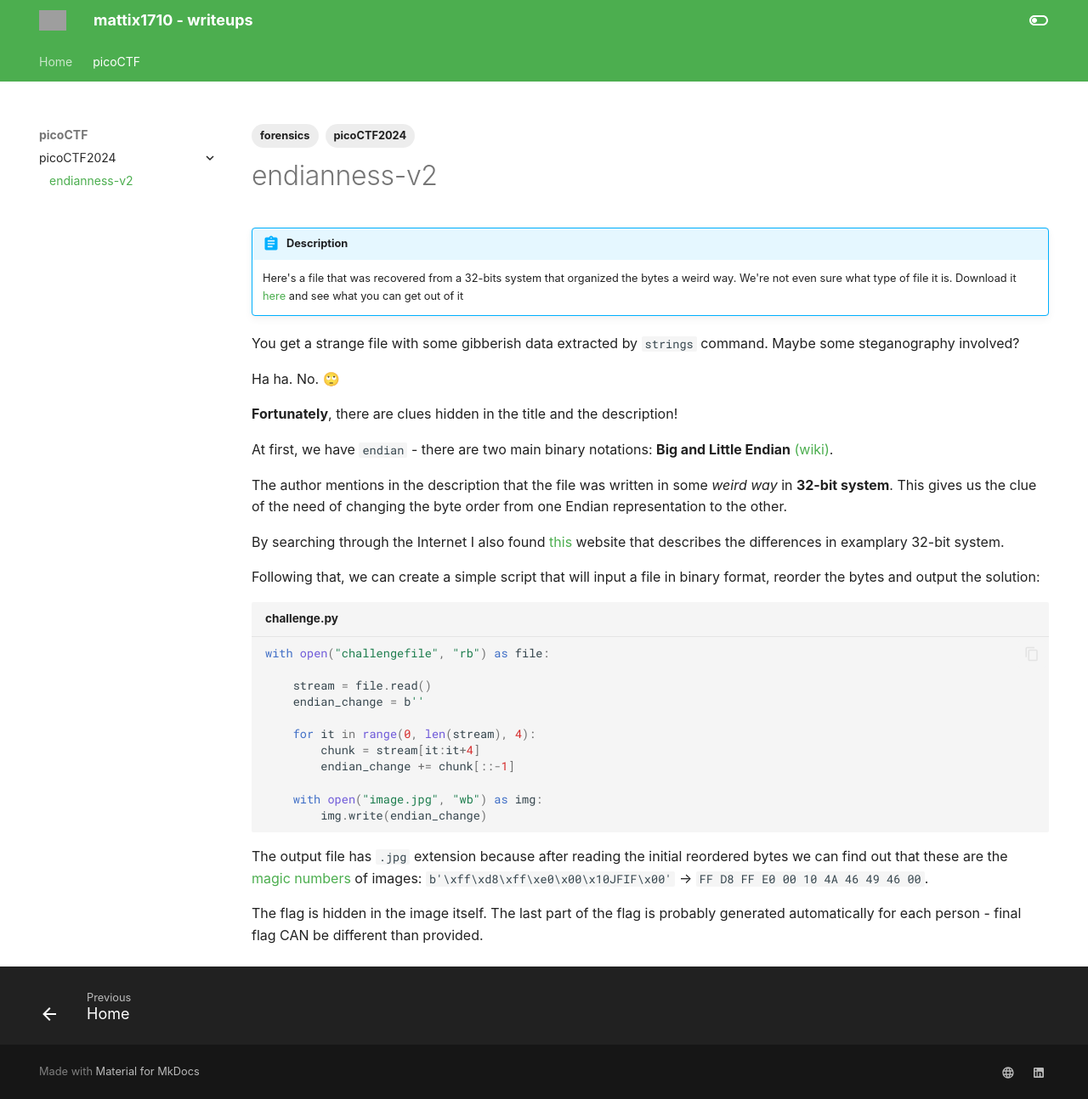
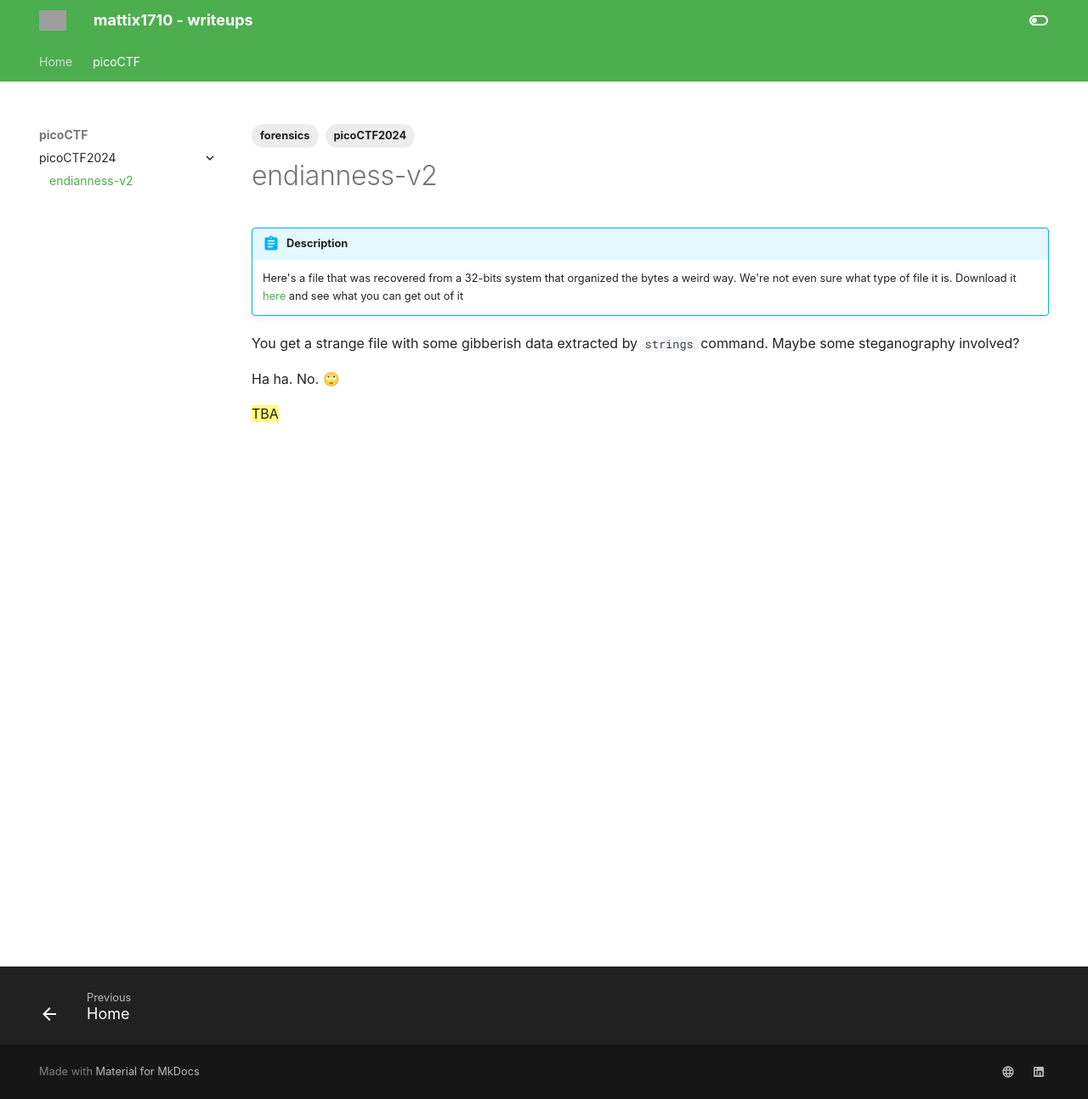
Before and after one commit to mattix1710/writeups, an MkDocs documentation site: the page built from docs/picoCTF/endianness-v2.md, in a window 1280 px wide and 1294 px high. Shown: the whole window at 85% size. Built offline with MkDocs 1.6.1 and Material for MkDocs 9.7.7, drawn with Linux system fonts in a browser that asks for light colours; some web fonts are replaced; grey boxes are pictures that could not be loaded.

````diff
--- a/docs/picoCTF/endianness-v2.md
+++ b/docs/picoCTF/endianness-v2.md
@@ -13,31 +13,4 @@
 
 Ha ha. No. 🙄
 
-**Fortunately**, there are clues hidden in the title and the description!
-
-At first, we have `endian` - there are two main binary notations: **Big and Little Endian** [(wiki)](https://en.wikipedia.org/wiki/Endianness).
-
-The author mentions in the description that the file was written in some _weird way_ in **32-bit system**. This gives us the clue of the need of changing the byte order from one Endian representation to the other.
-
-By searching through the Internet I also found [this](https://www.eecis.udel.edu/~davis/cpeg222/AssemblyTutorial/Chapter-15/ass15_3.html) website that describes the differences in examplary 32-bit system.
-
-Following that, we can create a simple script that will input a file in binary format, reorder the bytes and output the solution:
-
-``` py title="challenge.py"
-with open("challengefile", "rb") as file:
-
-    stream = file.read()
-    endian_change = b''
-
-    for it in range(0, len(stream), 4):
-        chunk = stream[it:it+4]
-        endian_change += chunk[::-1]
-
-    with open("image.jpg", "wb") as img:
-        img.write(endian_change)
-```
-
-The output file has `.jpg` extension because after reading the initial reordered bytes we can find out that these are the [magic numbers](https://www.garykessler.net/library/file_sigs.html) of images:
-`b'\xff\xd8\xff\xe0\x00\x10JFIF\x00'` -> `FF D8 FF E0 00 10 4A 46 49 46 00`.
-
-The flag is hidden in the image itself. The last part of the flag is probably generated automatically for each person - final flag CAN be different than provided.
+==TBA==
````
Also changed, not shown: 1 other file.
